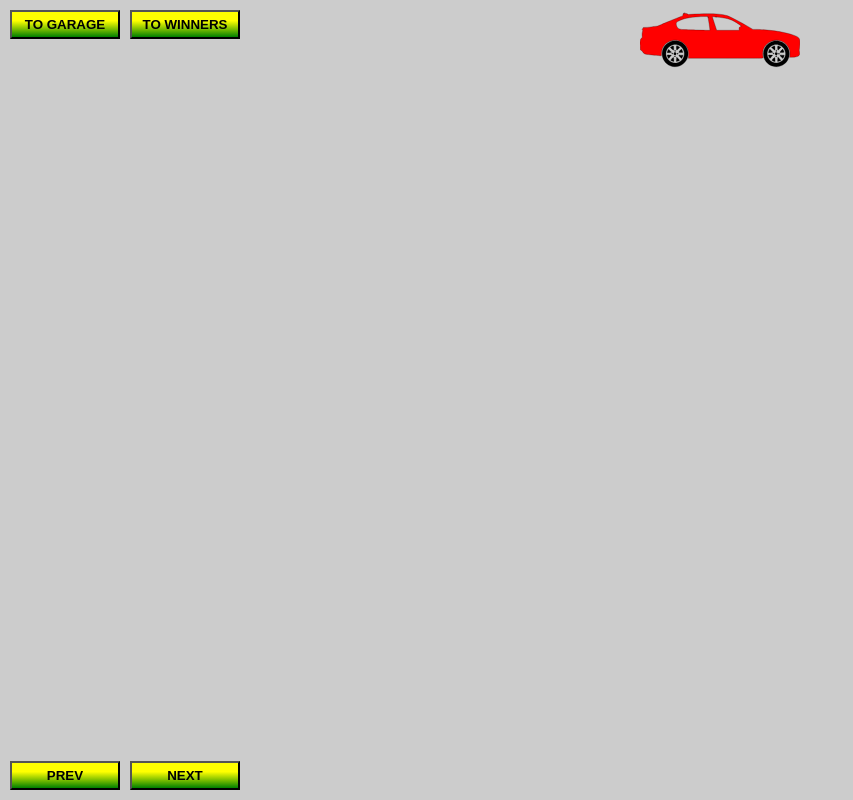
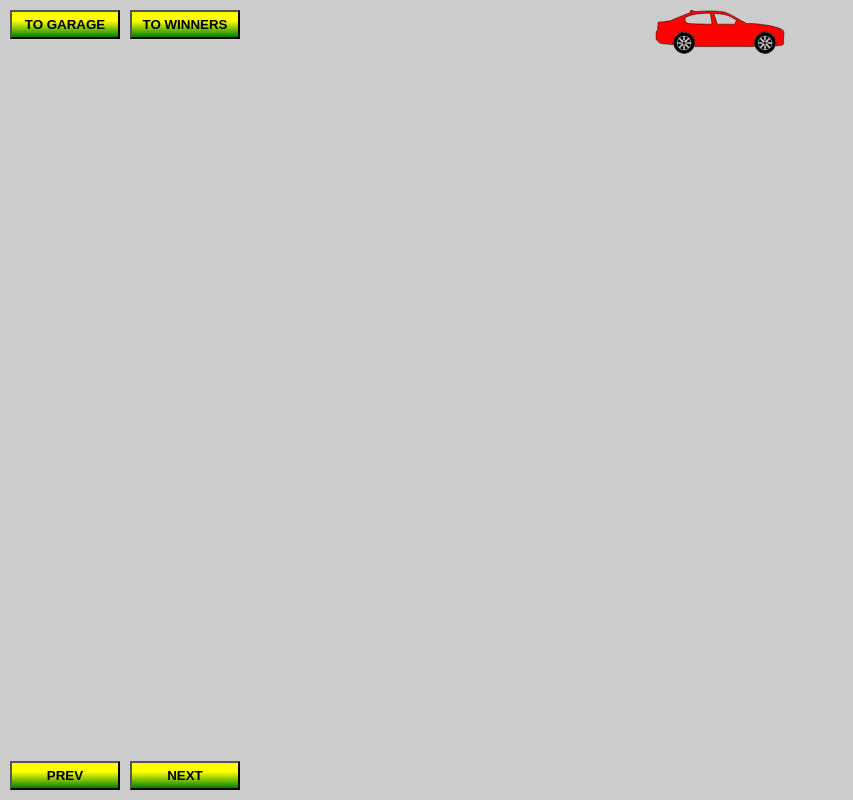
Before and after one commit to valentine909/async-race-heroku, a website built with webpack: page async-race/src/public/index.html in a window 1280 px wide. Shown: the whole page, without its empty margins (0-853 px from the left). Built offline with nearby package versions, Linux system fonts and the light colour scheme.

Commit message:
refactor: minor changes to constructor, naming, style

```diff
--- a/async-race/src/views/Car.css
+++ b/async-race/src/views/Car.css
@@ -3,5 +3,5 @@
   top: 0;
   left: 0;
   width: 160px;
-  height: 80px;
+  height: 54px;
 }
--- a/async-race/src/views/Car.ts
+++ b/async-race/src/views/Car.ts
@@ -3,13 +3,13 @@ import path from "./car_svg_path";
 import {createNSElement, setAttributes} from "../util/createElements";
 
 class Car {
-  private readonly car: SVGElement;
-  private readonly id: string;
+  private readonly carSVG: SVGElement;
+  private readonly id: number;
   private name: string;
-  constructor(color: string, name: string) {
+  constructor(color: string, name: string, id: number) {
     this.name = name;
-    this.id = Math.random().toString(36).replace('0.', '');
-    this.car = this.createCar();
+    this.id = id;
+    this.carSVG = this.createCar();
     this.changeColor(color);
   }
 
@@ -19,13 +19,13 @@ class Car {
       id: this.id,
       width: "1280.000000pt",
       height: "640.000000pt",
-      viewBox: "0 0 1280.000000 640.000000",
+      viewBox: "0 0 1280.000000 540.000000",
     }
     const gAttributes = {
       transform: "translate(0.000000,640.000000) scale(0.1000,-0.1000)",
       fill: "#000000",
       stroke: "black",
-      'stroke-width': "20",
+      'stroke-width': "50",
       'stroke-linecap': "square",
     }
     const svg = createNSElement("svg");
@@ -42,7 +42,7 @@ class Car {
   }
 
   changeColor(color: string) {
-    const path = this.car.querySelector('path') as SVGPathElement;
+    const path = this.carSVG.querySelector('path') as SVGPathElement;
     path.setAttribute('fill', color);
   }
 
@@ -51,11 +51,11 @@ class Car {
   }
 
   renderCar() {
-    return this.car;
+    return this.carSVG;
   }
 
   moveCar(offset: string) {
-    this.car.style.left = `${offset}%`;
+    this.carSVG.style.left = `${offset}%`;
   }
 }
 
```
